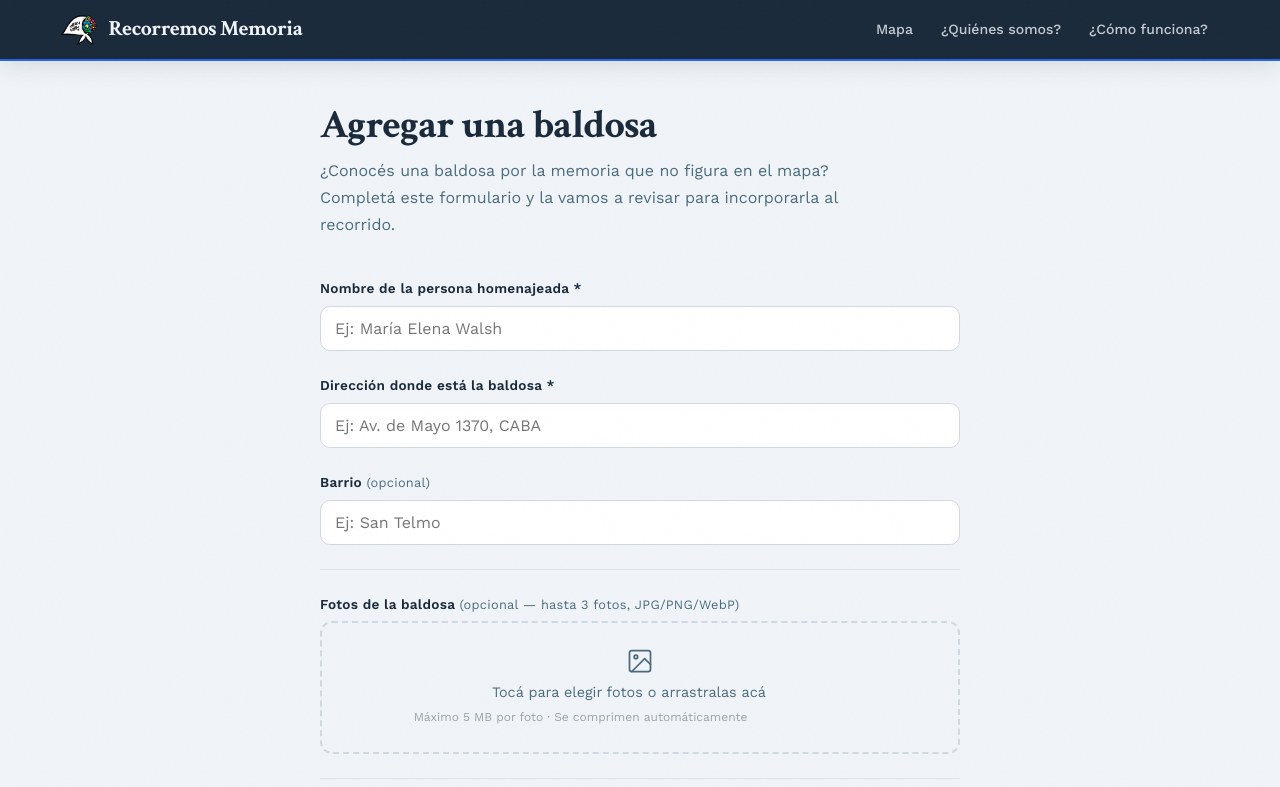
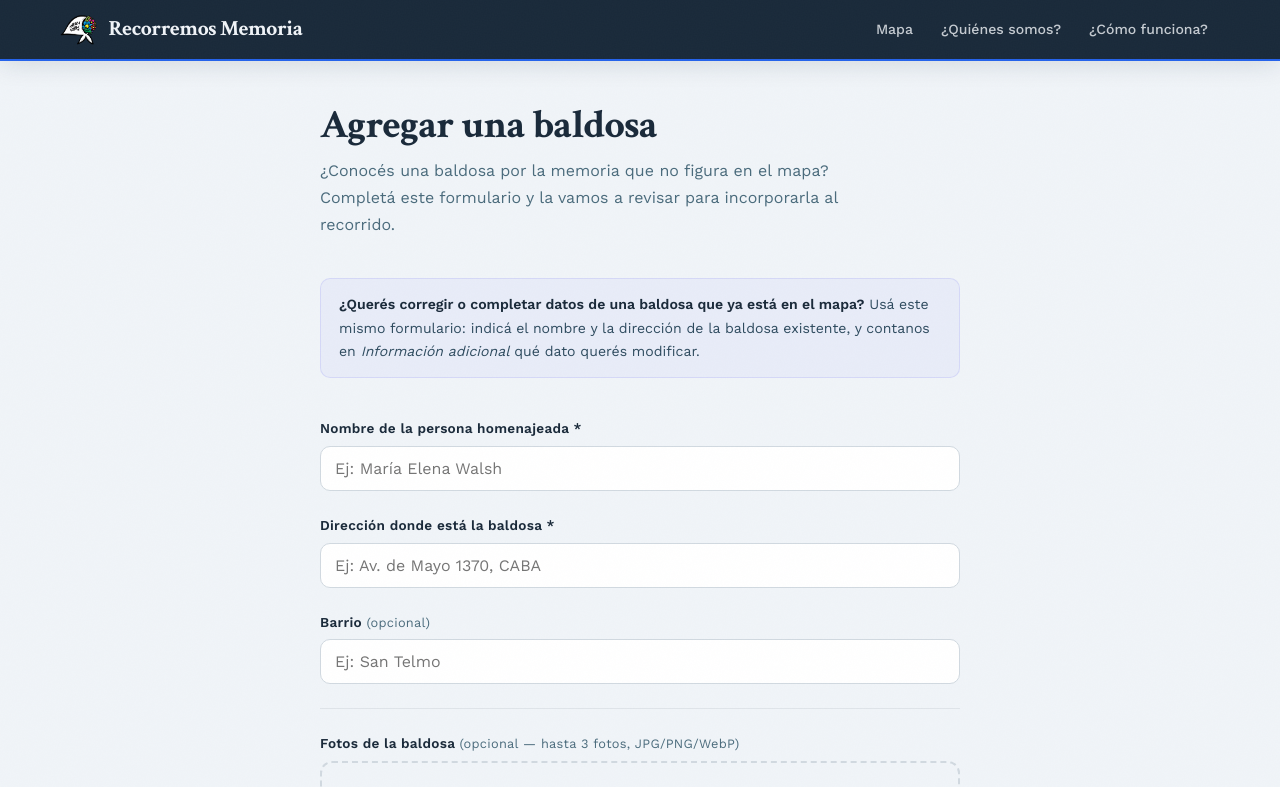
Before and after one commit to iacubdiego/RA_Baldosas_Memoria, a Next.js app: page /agregar-baldosa in a window 1280 px wide. Shown: the top 787 px of the page. Built offline with nearby package versions, Linux system fonts and the light colour scheme.

Commit message:
Agrega comentario para usuario con idicaciones para modificar una baldosa

```diff
--- a/app/agregar-baldosa/page.tsx
+++ b/app/agregar-baldosa/page.tsx
@@ -512,6 +512,21 @@ export default function AgregarBaldosaPage() {
           Completá este formulario y la vamos a revisar para incorporarla al recorrido.
         </p>
 
+        {/* Aviso para correcciones */}
+        <div style={{
+          padding: '14px 18px',
+          borderRadius: '10px',
+          marginBottom: 'var(--space-lg)',
+          background: 'rgba(99, 102, 241, 0.05)',
+          border: '1px solid rgba(99, 102, 241, 0.15)',
+          fontSize: '0.88rem',
+          lineHeight: 1.65,
+          color: 'var(--color-concrete)',
+        }}>
+          <strong style={{ color: 'var(--color-stone)' }}>¿Querés corregir o completar datos de una baldosa que ya está en el mapa?</strong>
+          {' '}Usá este mismo formulario: indicá el nombre y la dirección de la baldosa existente, y contanos en <em>Información adicional</em> qué dato querés modificar.
+        </div>
+
         {/* Mensaje de resultado */}
         {resultado && (
           <div style={estilos.alerta(resultado.ok ? 'ok' : 'error')}>
```
